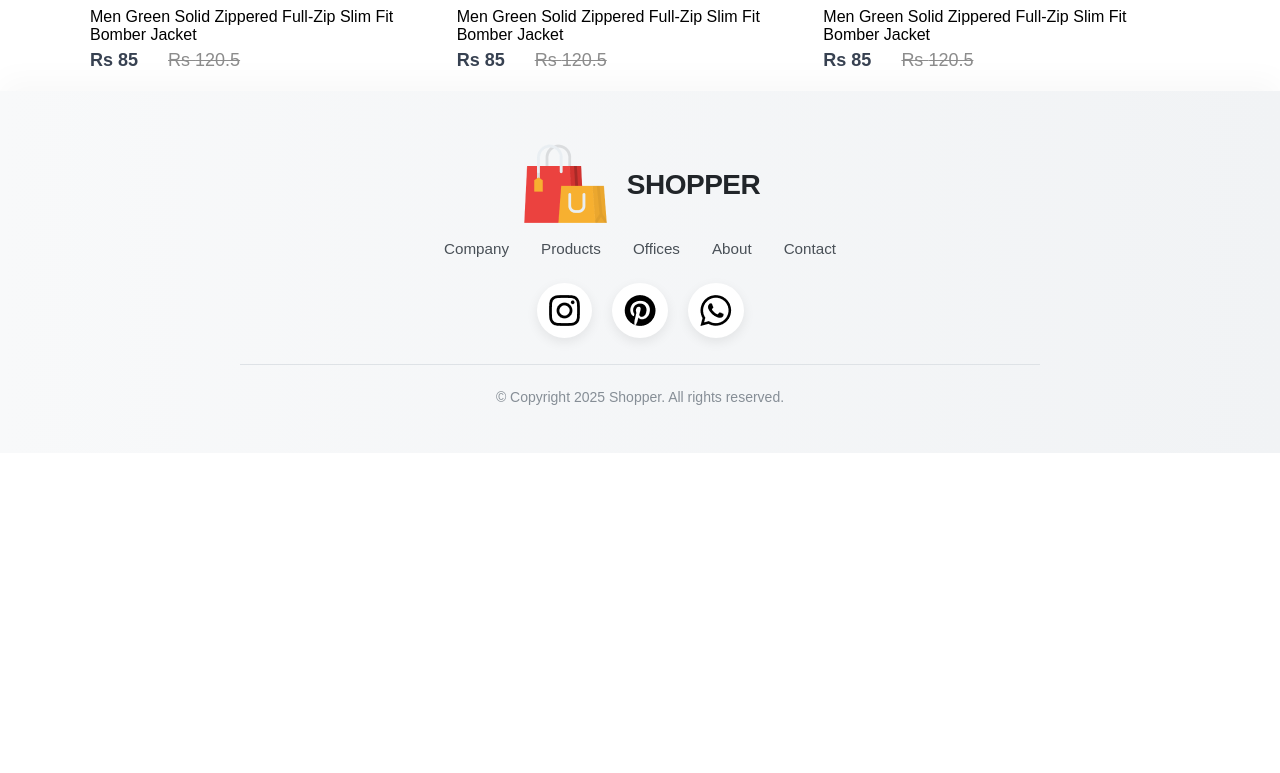
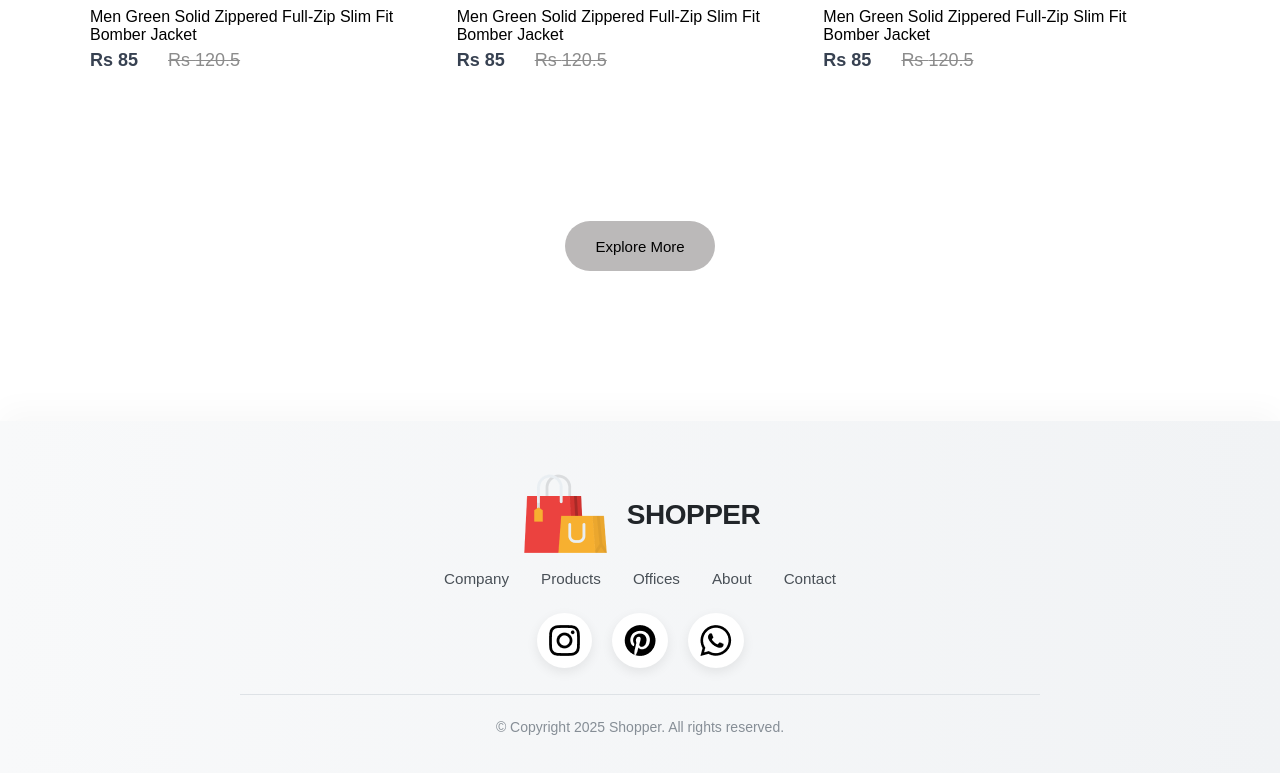
Before and after one commit to yasasdev/Floral-Shop-with-Blockchain, a React (Vite) app in the folder src/final-project-HND-frontend/: page /men in a window 1280 px wide. Shown: the part 2485-3258 px from the top of the page. Before the commit the page ends 2938 px from the top, so only its background shows below. Built offline with nearby package versions, Linux system fonts and the light colour scheme.

Commit message:
Shopcategory page update

```diff
--- a/src/final-project-HND-frontend/src/pages/CSS/ShopCategory.css
+++ b/src/final-project-HND-frontend/src/pages/CSS/ShopCategory.css
@@ -31,3 +31,17 @@
 .shopcategory-products img {
     border-radius: 20px;
 }
+
+.shopcategory-loadmore {
+    display: flex;
+    justify-content: center;
+    align-items: center;
+    margin: 150px auto;
+    width: 150px;
+    height: 50px;
+    border-radius: 75px;
+    background: #bbb9b9;
+    font-size: 15px;
+    font-weight: 500;
+    cursor: pointer;
+}
--- a/src/final-project-HND-frontend/src/pages/ShopCategory.jsx
+++ b/src/final-project-HND-frontend/src/pages/ShopCategory.jsx
@@ -39,6 +39,9 @@ const ShopCategory = (props) => {
           }
         })}
       </div>
+      <div className="shopcategory-loadmore">
+        Explore More
+      </div>
     </div>
   )
 }
```
